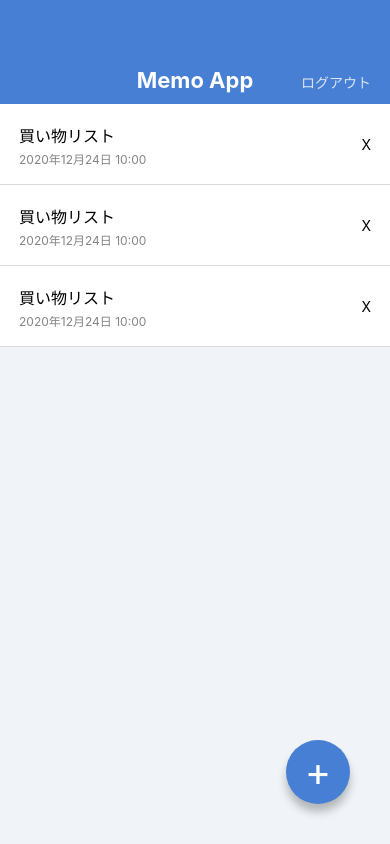
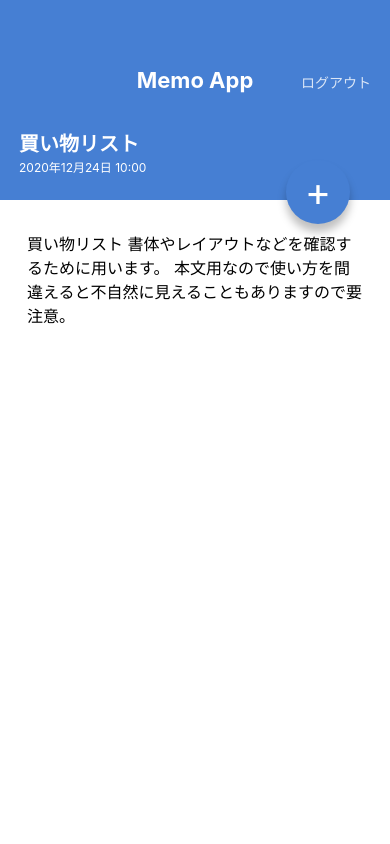
Before and after one commit to at4-kata/MemoAppReactNativeUdemy, a React Native app: screen / in a window 390 px wide. Built offline with nearby package versions, Linux system fonts and the light colour scheme.

Commit message:
Create MemoDetailScreen

```diff
--- a/App.jsx
+++ b/App.jsx
@@ -1,22 +1,10 @@
 // import { StatusBar } from 'expo-status-bar';
-import { StyleSheet, View } from 'react-native';
-import AppBar from './src/components/AppBar';
-import MemoList from './src/components/MemoList';
-import CircleButton from './src/components/CircleButton';
+import MemoDetailScreen from './src/screens/MemoDetailScreen';
+import MemoListScreen from './src/screens/MemoListScreen';
 
 export default function App() {
   return (
-    <View style={styles.container}>
-      <AppBar />
-      <MemoList />
-      <CircleButton>+</CircleButton>
-    </View>
+    <MemoDetailScreen />
+    // <MemoListScreen />
   );
 }
-
-const styles = StyleSheet.create({
-  container: {
-    flex: 1,
-    backgroundColor: '#F0F4F8',
-  },
-});
--- a/src/components/CircleButton.jsx
+++ b/src/components/CircleButton.jsx
@@ -1,10 +1,10 @@
 import { View, Text, StyleSheet } from 'react-native';
-import { string } from '../../node_modules/prop-types';
+import { string, shape } from '../../node_modules/prop-types';
 
 export default function CircleButton(props) {
-  const { children } = props;
+  const { children, style } = props;
   return (
-    <View style={styles.circleButton}>
+    <View style={[styles.circleButton, style]}>
       <Text style={styles.circleButtonLabel}>{children}</Text>
     </View>
   );
@@ -12,7 +12,12 @@
 
 CircleButton.propTypes = {
   children: string.isRequired,
+  style: shape(),
 };
+
+CircleButton.defaultProps = {
+  style: null,
+}
 
 const styles = StyleSheet.create({
   circleButton: {
--- /dev/null
+++ b/src/screens/MemoDetailScreen.jsx
@@ -0,0 +1,57 @@
+import { View, ScrollView, Text, StyleSheet } from 'react-native';
+
+import AppBar from '../components/AppBar';
+import CircleButton from '../components/CircleButton';
+
+export default function MemoDetailScreen() {
+  return (
+    <View style={styles.container}>
+      <AppBar />
+      <View style={styles.memoHeader}>
+        <Text style={styles.memoHeaderTitle}>買い物リスト</Text>
+        <Text style={styles.memoHeaderDate}>2020年12月24日 10:00</Text>
+      </View>
+      <ScrollView style={styles.memoBody}>
+        <Text style={styles.memoText}>
+          買い物リスト
+          書体やレイアウトなどを確認するために用います。
+          本文用なので使い方を間違えると不自然に見えることもありますので要注意。
+        </Text>
+      </ScrollView>
+      <CircleButton style={{ top: 160, buttom: 'auto' }}>+</CircleButton>
+    </View>
+  );
+}
+
+const styles = StyleSheet.create({
+  container: {
+    flex: 1,
+    backgroundColor: '#ffffff',
+  },
+  memoHeader: {
+    backgroundColor: '#467FD3',
+    height: 96,
+    justifyContent: 'center',
+    paddingVertical: 24,
+    paddingHorizontal: 19,
+  },
+  memoHeaderTitle: {
+    color: '#ffffff',
+    lineHeight: 32,
+    fontSize: 20,
+    fontWeight: 'bold',
+  },
+  memoHeaderDate: {
+    color: '#ffffff',
+    lineHeight: 16,
+    fontSize: 12,
+  },
+  memoBody: {
+    paddingVertical: 32,
+    paddingHorizontal: 27,
+  },
+  memoText: {
+    fontSize: 16,
+    lineHeight: 24,
+  }
+});
--- /dev/null
+++ b/src/screens/MemoListScreen.jsx
@@ -0,0 +1,22 @@
+import { View, StyleSheet } from 'react-native';
+
+import AppBar from '../components/AppBar';
+import MemoList from '../components/MemoList';
+import CircleButton from '../components/CircleButton';
+
+export default function MemoListScreen() {
+  return (
+    <View style={styles.container}>
+      <AppBar />
+      <MemoList />
+      <CircleButton>+</CircleButton>
+    </View>
+  );
+}
+
+const styles = StyleSheet.create({
+  container: {
+    flex: 1,
+    backgroundColor: '#F0F4F8',
+  },
+});
```
